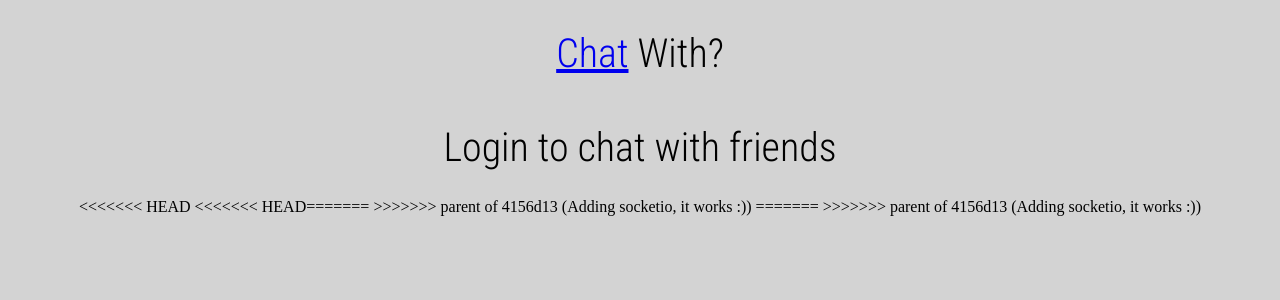
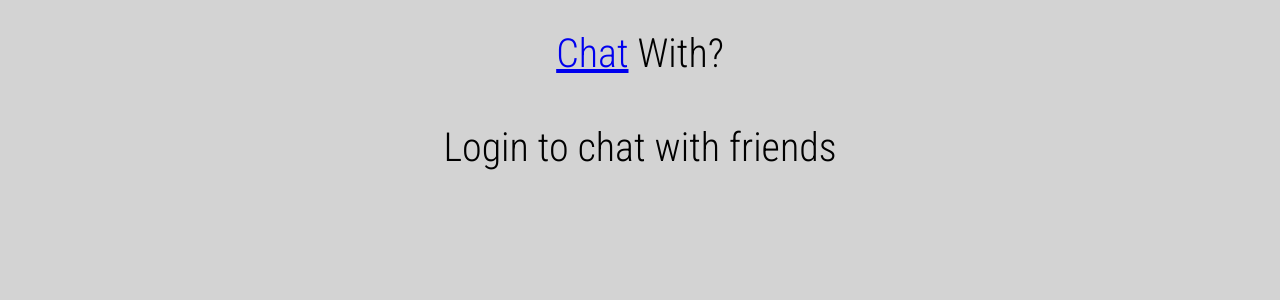
Before and after one commit to githubuserPookie/chatCat, a Node server app: page /home/ in a window 1280 px wide. Shown: the part 393-693 px from the top of the page. Run offline with Node 20, Linux system fonts and the light colour scheme; some libraries are stand-ins or nearby versions; some web fonts are replaced.

Commit message:
new node v

```diff
--- a/controllers/chatController.js
+++ b/controllers/chatController.js
@@ -1,9 +1,9 @@
 const mongoose = require("mongoose");
 
 const ioConnection = (req, res) => {
-    io.on("connection", socket => {
-        console.log("a new connection");
-    })
+    // io.on("connection", socket => {
+    //     console.log("a new connection");
+    // })
     console.log("visted /chat")
     res.render("../views/home.ejs")
 }
--- a/routes/routerChat.js
+++ b/routes/routerChat.js
@@ -1,6 +1,6 @@
 const router = require("express").Router();
 const chat = require("../controllers/chatController.js")
 
-router.get("/", chat.ioConnection)
+router.get("/", (req, res) => res.render("../views/chat.ejs"))
 
 module.exports = router;
--- a/views/home.ejs
+++ b/views/home.ejs
@@ -24,8 +24,6 @@
     <h1 id="talkWithFriends">Chat Cat</br>Talk, Share, Interact</h1>
     <h1 class="question"><a href="/chat">Chat</a> With? <br/></br>Login to chat with friends</h1>
     <div class="friends">
-<<<<<<< HEAD
-<<<<<<< HEAD
         <a href="/chat">
         <!-- <div class="friend">
 =======
@@ -63,14 +61,8 @@
             </div>
         </div>
     </div>
-<<<<<<< HEAD
-<<<<<<< HEAD
     -->
 </a>
-=======
->>>>>>> parent of 4156d13 (Adding socketio, it works :))
-=======
->>>>>>> parent of 4156d13 (Adding socketio, it works :))
     <div></div>
 </body>
 </html>
```
Also changed, not shown: package.json (+12 -14 lines), 1 other file.
